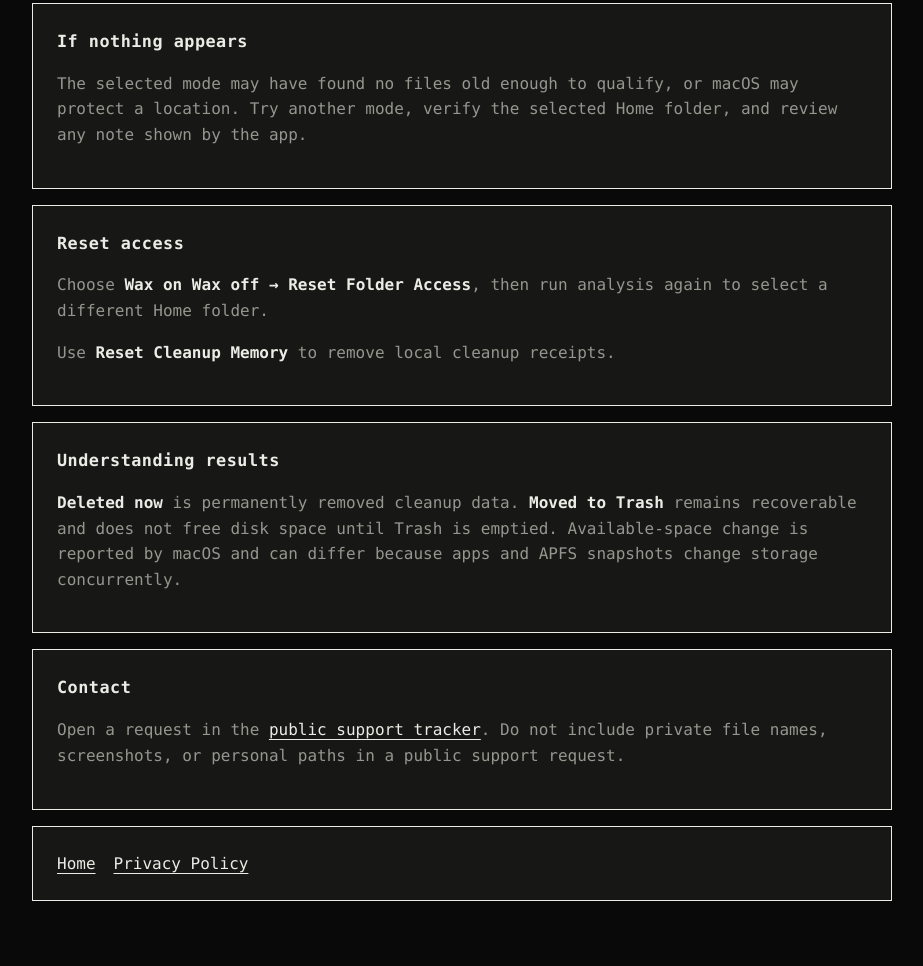
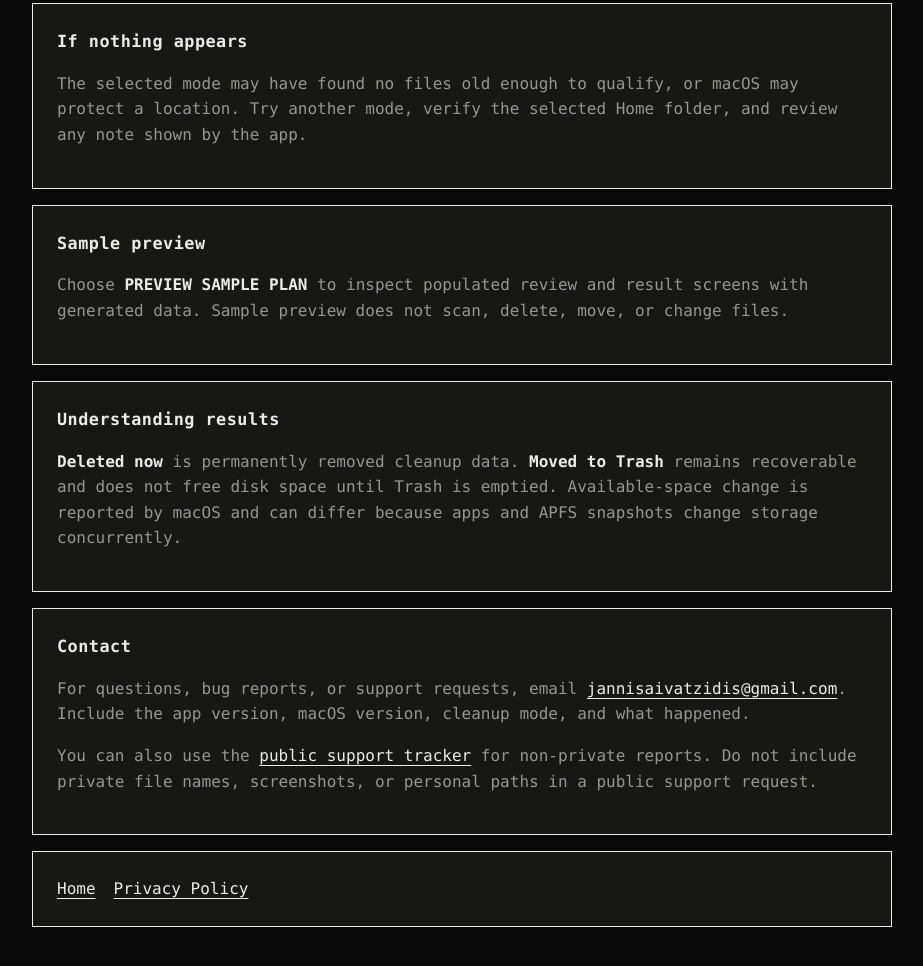
Before and after one commit to Jannisgithub/wax-on-wax-off, a plain HTML site: page docs/support.html in a window 1280 px wide. Shown: the part 554-1520 px from the top of the page, without its empty margins (178-1101 px from the left). Drawn offline with Linux system fonts and the light colour scheme.

Commit message:
Update support page contact details

```diff
--- a/docs/support.html
+++ b/docs/support.html
@@ -19,9 +19,8 @@
       <p>The selected mode may have found no files old enough to qualify, or macOS may protect a location. Try another mode, verify the selected Home folder, and review any note shown by the app.</p>
     </section>
     <section>
-      <h2>Reset access</h2>
-      <p>Choose <strong>Wax on Wax off → Reset Folder Access</strong>, then run analysis again to select a different Home folder.</p>
-      <p>Use <strong>Reset Cleanup Memory</strong> to remove local cleanup receipts.</p>
+      <h2>Sample preview</h2>
+      <p>Choose <strong>PREVIEW SAMPLE PLAN</strong> to inspect populated review and result screens with generated data. Sample preview does not scan, delete, move, or change files.</p>
     </section>
     <section>
       <h2>Understanding results</h2>
@@ -29,7 +28,8 @@
     </section>
     <section>
       <h2>Contact</h2>
-      <p>Open a request in the <a href="https://github.com/Jannisgithub/wax-on-wax-off/issues">public support tracker</a>. Do not include private file names, screenshots, or personal paths in a public support request.</p>
+      <p>For questions, bug reports, or support requests, email <a href="mailto:jannisaivatzidis@gmail.com?subject=Wax%20on%2FWax%20off%20Support">jannisaivatzidis@gmail.com</a>. Include the app version, macOS version, cleanup mode, and what happened.</p>
+      <p>You can also use the <a href="https://github.com/Jannisgithub/wax-on-wax-off/issues">public support tracker</a> for non-private reports. Do not include private file names, screenshots, or personal paths in a public support request.</p>
     </section>
     <section><nav><a href="index.html">Home</a><a href="privacy.html">Privacy Policy</a></nav></section>
   </main>
```
Also changed, not shown: docs/index.html (+1 -1 lines), docs/privacy.html (+2 -2 lines).
